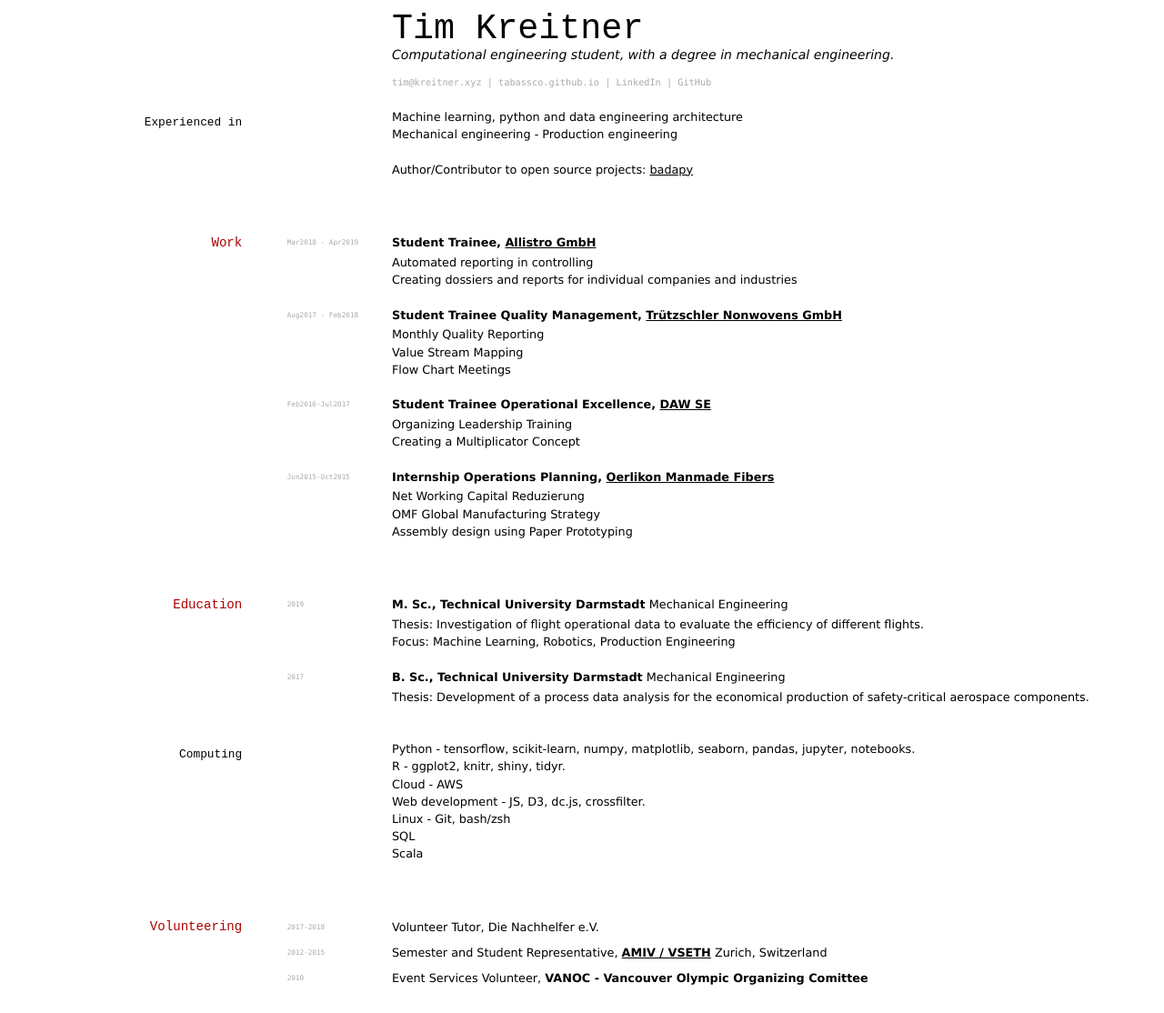
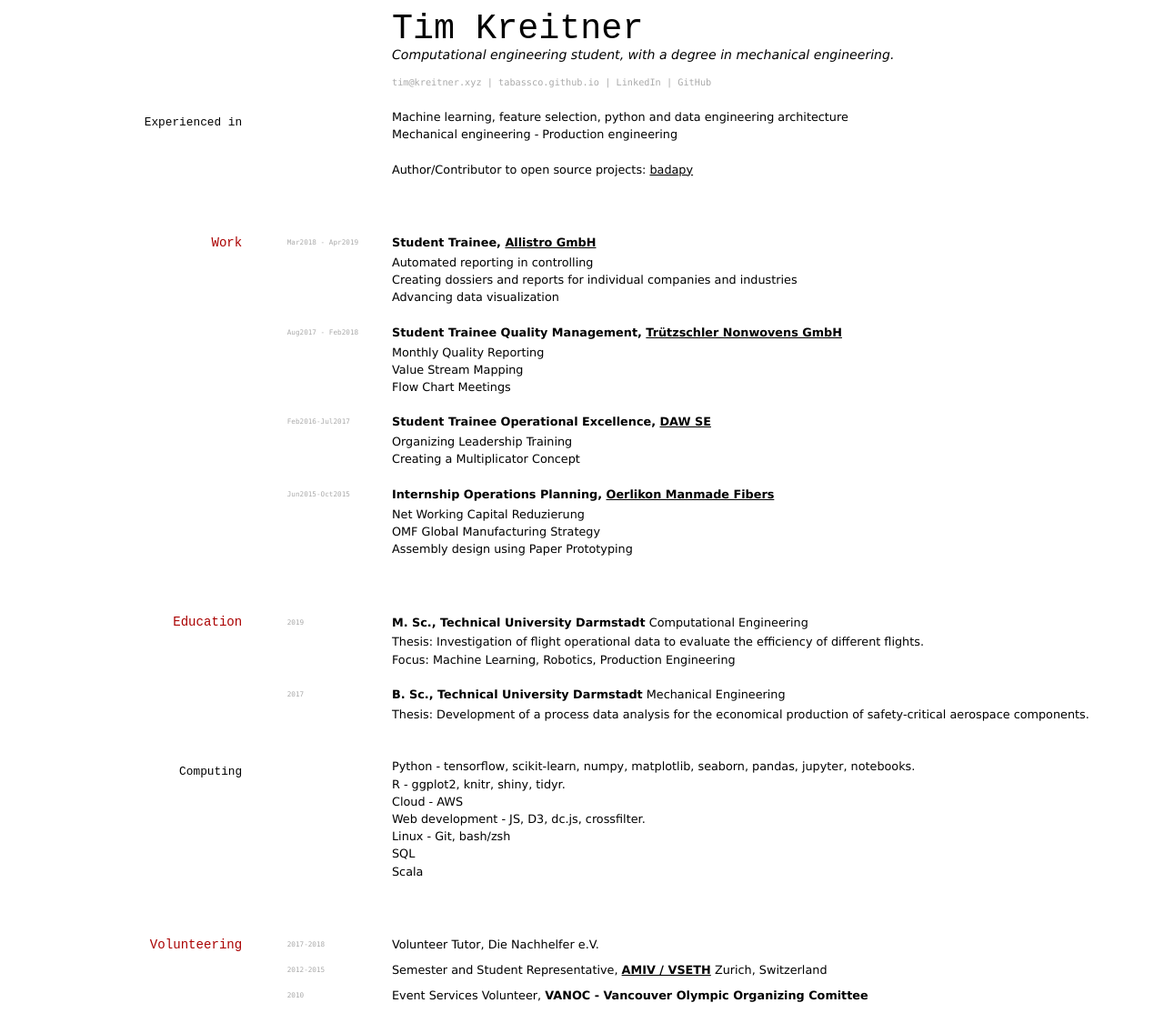
Before and after one commit to tabassco/timscv, a Jekyll site: the page built from index.md, in a window 1280 px wide. Shown: the whole page at 91% size. Built offline with Jekyll 4.4.1, drawn with Linux system fonts in a browser that asks for light colours.

Commit message:
updating cv

```diff
--- a/index.md
+++ b/index.md
@@ -14,7 +14,7 @@ Computational engineering student, with a degree in mechanical engineering.
 
 ### Experienced in
 
-- Machine learning, python and data engineering architecture
+- Machine learning, feature selection, python and data engineering architecture
 - Mechanical engineering - Production engineering
 
 
@@ -27,6 +27,7 @@ __Student Trainee, [Allistro GmbH](https://www.allistro.de/en/homepage-en/)__
 
 - Automated reporting in controlling
 - Creating dossiers and reports for individual companies and industries
+- Advancing data visualization
 
 
 `Aug2017 - Feb2018`
@@ -56,7 +57,7 @@ __Internship Operations Planning, [Oerlikon Manmade Fibers](https://www.oerlikon
 
 `2019`
 __M. Sc., Technical University Darmstadt__
-Mechanical Engineering
+Computational Engineering
 
 - Thesis: Investigation of flight operational data to evaluate the efficiency of different flights.
 - Focus: Machine Learning, Robotics, Production Engineering
```
